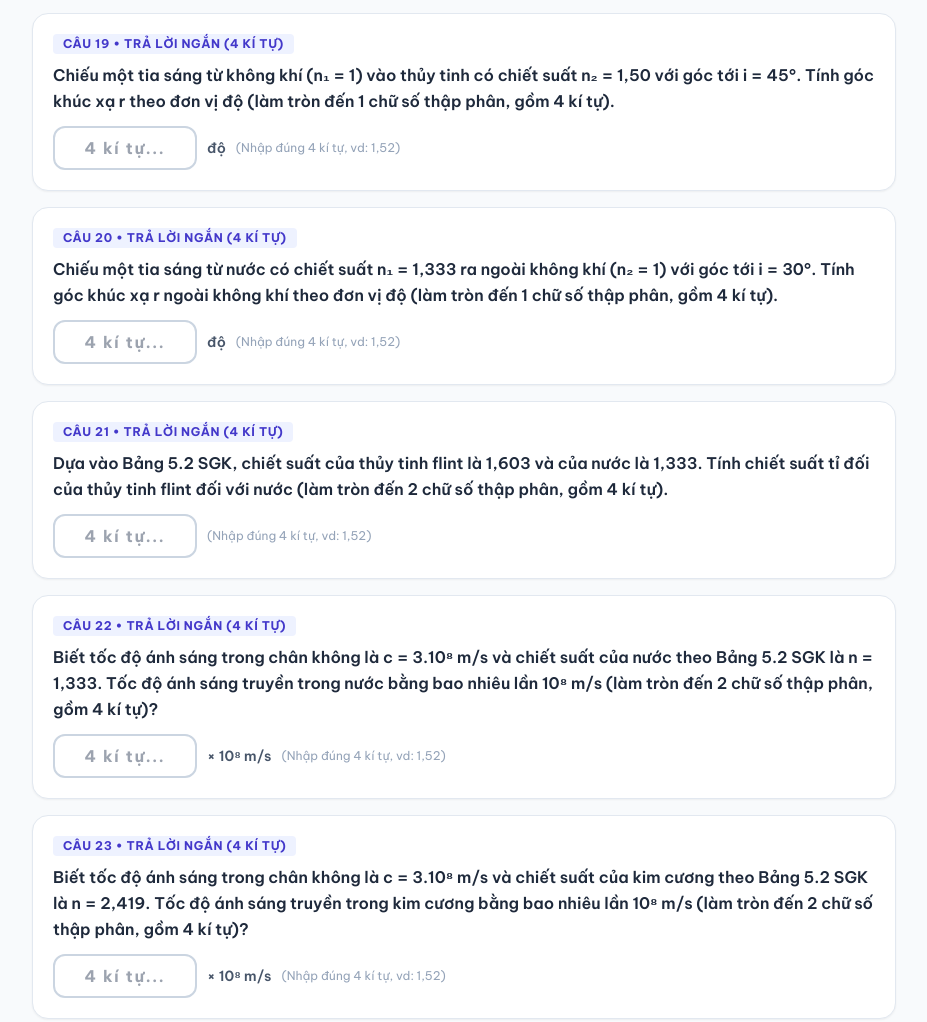
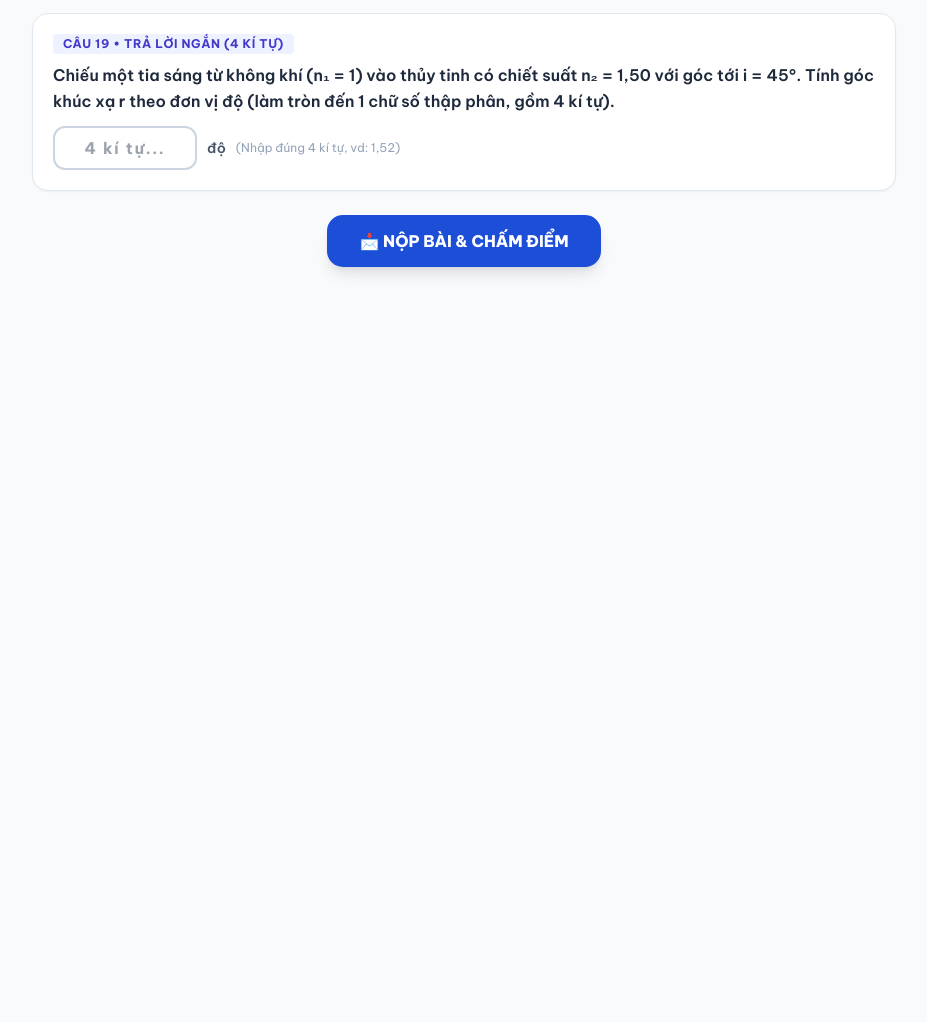
Before and after one commit to thaythoc2/vatly9, a plain HTML site: page bai-5.html in a window 1280 px wide. Shown: the part 5380-6402 px from the top of the page, without its empty margins (176-1103 px from the left). After the commit the page ends 5671 px from the top, so only its background shows below. Drawn offline with nearby package versions, Linux system fonts and the light colour scheme.

Commit message:
Update bai-5.html

```diff
--- a/bai-5.html
+++ b/bai-5.html
@@ -358,39 +358,7 @@
           unit: 'độ',
           explanation: 'sin r = sin(45°) / 1,50 ≈ 0,7071 / 1,50 ≈ 0,4714 => r ≈ 28,1° (4 kí tự: 28,1).'
         },
-        {
-          type: 'short',
-          section: 'III. Chiết suất của môi trường',
-          question: 'Chiếu một tia sáng từ nước có chiết suất n₁ = 1,333 ra ngoài không khí (n₂ = 1) với góc tới i = 30°. Tính góc khúc xạ r ngoài không khí theo đơn vị độ (làm tròn đến 1 chữ số thập phân, gồm 4 kí tự).',
-          answer: '41,8',
-          unit: 'độ',
-          explanation: 'n₁.sin i = n₂.sin r => sin r = 1,333 × sin(30°) = 0,6665 => r ≈ 41,8° (4 kí tự: 41,8).'
-        },
-        {
-          type: 'short',
-          section: 'III. Chiết suất của môi trường',
-          question: 'Dựa vào Bảng 5.2 SGK, chiết suất của thủy tinh flint là 1,603 và của nước là 1,333. Tính chiết suất tỉ đối của thủy tinh flint đối với nước (làm tròn đến 2 chữ số thập phân, gồm 4 kí tự).',
-          answer: '1,20',
-          unit: '',
-          explanation: 'n₂₁ = n_thủy tinh / n_nước = 1,603 / 1,333 ≈ 1,20 (4 kí tự: 1,20).'
-        },
-        {
-          type: 'short',
-          section: 'III. Chiết suất của môi trường',
-          question: 'Biết tốc độ ánh sáng trong chân không là c = 3.10⁸ m/s và chiết suất của nước theo Bảng 5.2 SGK là n = 1,333. Tốc độ ánh sáng truyền trong nước bằng bao nhiêu lần 10⁸ m/s (làm tròn đến 2 chữ số thập phân, gồm 4 kí tự)?',
-          answer: '2,25',
-          unit: '× 10⁸ m/s',
-          explanation: 'v = c / n = 3.10⁸ / 1,333 ≈ 2,25.10⁸ m/s (4 kí tự: 2,25).'
-        },
-        {
-          type: 'short',
-          section: 'III. Chiết suất của môi trường',
-          question: 'Biết tốc độ ánh sáng trong chân không là c = 3.10⁸ m/s và chiết suất của kim cương theo Bảng 5.2 SGK là n = 2,419. Tốc độ ánh sáng truyền trong kim cương bằng bao nhiêu lần 10⁸ m/s (làm tròn đến 2 chữ số thập phân, gồm 4 kí tự)?',
-          answer: '1,24',
-          unit: '× 10⁸ m/s',
-          explanation: 'v = c / n = 3.10⁸ / 2,419 ≈ 1,24.10⁸ m/s (4 kí tự: 1,24).'
-        }
-      ]
+            ]
     };
   </script>
 
```
